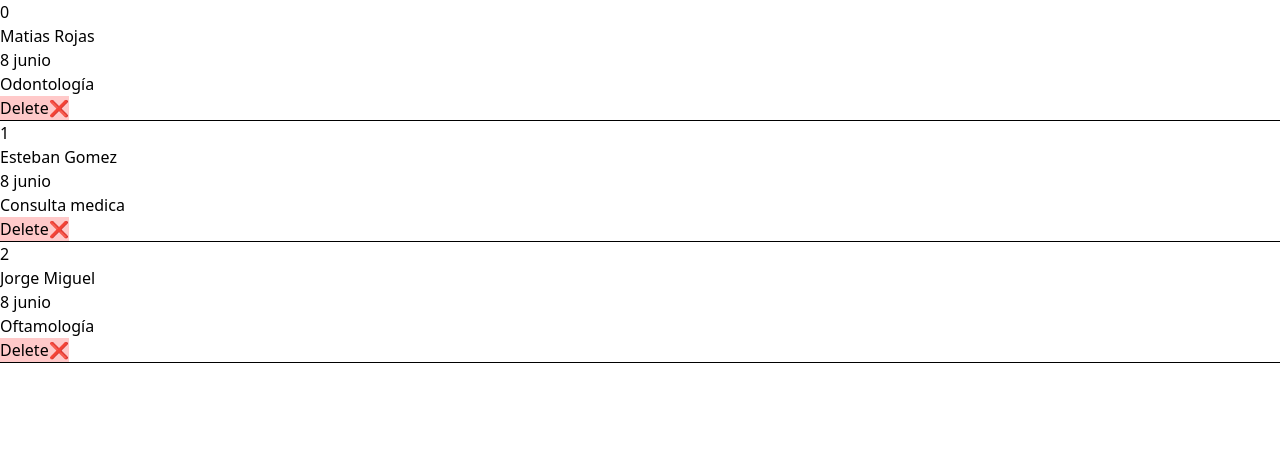
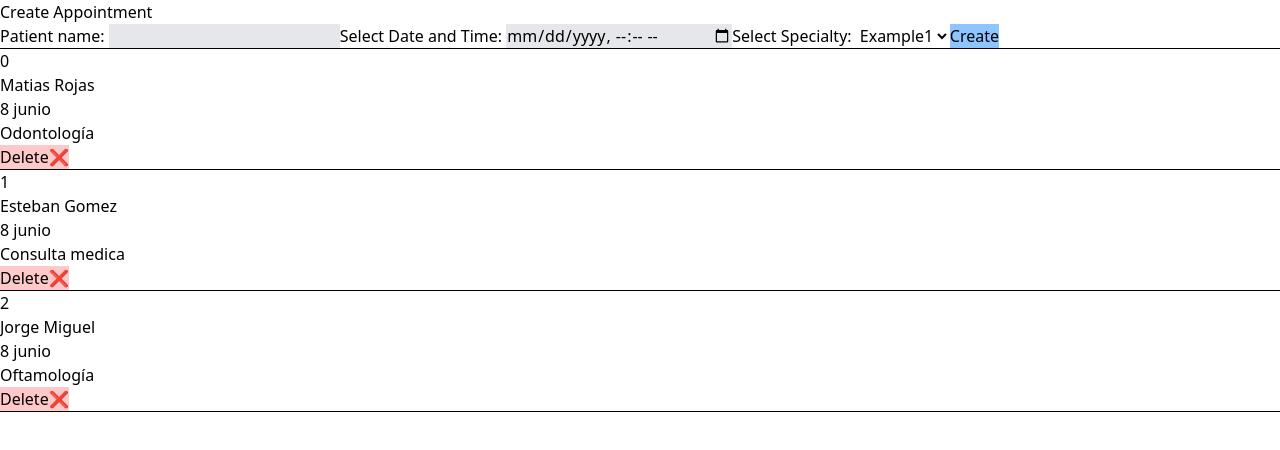
Before and after one commit to LucasDLabo/ReactJS-AAPRO2.0-2025, a React (Vite) app in the folder final_project/: page / in a window 1280 px wide. Shown: the top 450 px of the page. Built offline with nearby package versions, Linux system fonts and the light colour scheme.

Commit message:
feat/finalProject: basic appointment creation

```diff
--- a/final_project/src/App.jsx
+++ b/final_project/src/App.jsx
@@ -1,6 +1,7 @@
 import { useState } from 'react'
 import './Style.css'
-import Appointment from './components/appointment/Appointment.jsx'
+import AppointmentList from './components/appointment/AppointmentList.jsx'
+import AppointmentForm from './components/appointment/AppointmentForm.jsx'
 import exampleData from './utils/data.js'
 
 function App() {
@@ -12,12 +13,22 @@ function App() {
     setAppoint(appoint.filter((i) => i.id !== id));
   }
 
+  function createAppoint( {name, datetime, specialty} ){
+    const newAppoint = {
+      id: Date.now(), name, datetime, specialty
+    };
+    setAppoint([newAppoint, ...appoint]);
+
+  }
+
   return (
     <>
+      <AppointmentForm onCreate={createAppoint}></AppointmentForm>
+
       {
         appoint.map( (data)=> (
 
-          <Appointment
+          <AppointmentList
             key={data.id}
             id={data.id}
             name={data.name}
--- /dev/null
+++ b/final_project/src/components/appointment/AppointmentForm.jsx
@@ -0,0 +1,47 @@
+import { useState } from 'react'
+
+function AppointmentForm( {onCreate} ){
+
+    const [name, setName] = useState('');
+    const [datetime, setDatetime] = useState('');
+    const [specialty, setSpecialty] = useState('');
+
+    const submit = (e) => {
+        e.preventDefault();
+        onCreate( {name, datetime, specialty});
+    }
+    return(
+        <>
+            <h2>Create Appointment</h2>
+                <form action="" onSubmit={submit}>
+
+                    <label htmlFor="patientName">Patient name: </label>
+                    <input type="text" name="patientName" id="patientName" className="bg-gray-200"
+                        value={name}
+                        onChange={(e) => setName(e.target.value)}
+                    />
+
+                    <label htmlFor="selectedDate">Select Date and Time: </label>
+                    <input type="datetime-local" name="selectedDate" id="selectedDate" className="bg-gray-200"
+                        value={datetime}
+                        onChange={(e) => setDatetime(e.target.value)}
+                    />
+
+                    <label htmlFor="selectedSpecialty">Select Specialty: </label>
+                    <select name="selectedSpecialty" id="selectedSpecialty"
+                        value={specialty}
+                        onChange={(e) => setSpecialty(e.target.value)}
+                    >
+                        <option value="Example1">Example1</option>
+                        <option value="Example2">Example2</option>
+                        <option value="Example3">Example3</option>
+                    </select>
+
+                    <button type="submit" className="bg-blue-300 cursor-pointer">Create</button>
+                </form>
+            <hr />
+        </>
+    )
+}
+
+export default AppointmentForm
--- a/final_project/src/components/appointment/Appointment.jsx
+++ b/final_project/src/components/appointment/AppointmentList.jsx
@@ -1,4 +1,4 @@
-function Appointment( {id, name, date, specialty, onDelete} ){
+function AppointmentList( {id, name, date, specialty, onDelete} ){
     return (
         <>
             <ul>
@@ -13,4 +13,4 @@ function Appointment( {id, name, date, specialty, onDelete} ){
     )
 }
 
-export default Appointment
+export default AppointmentList
```
